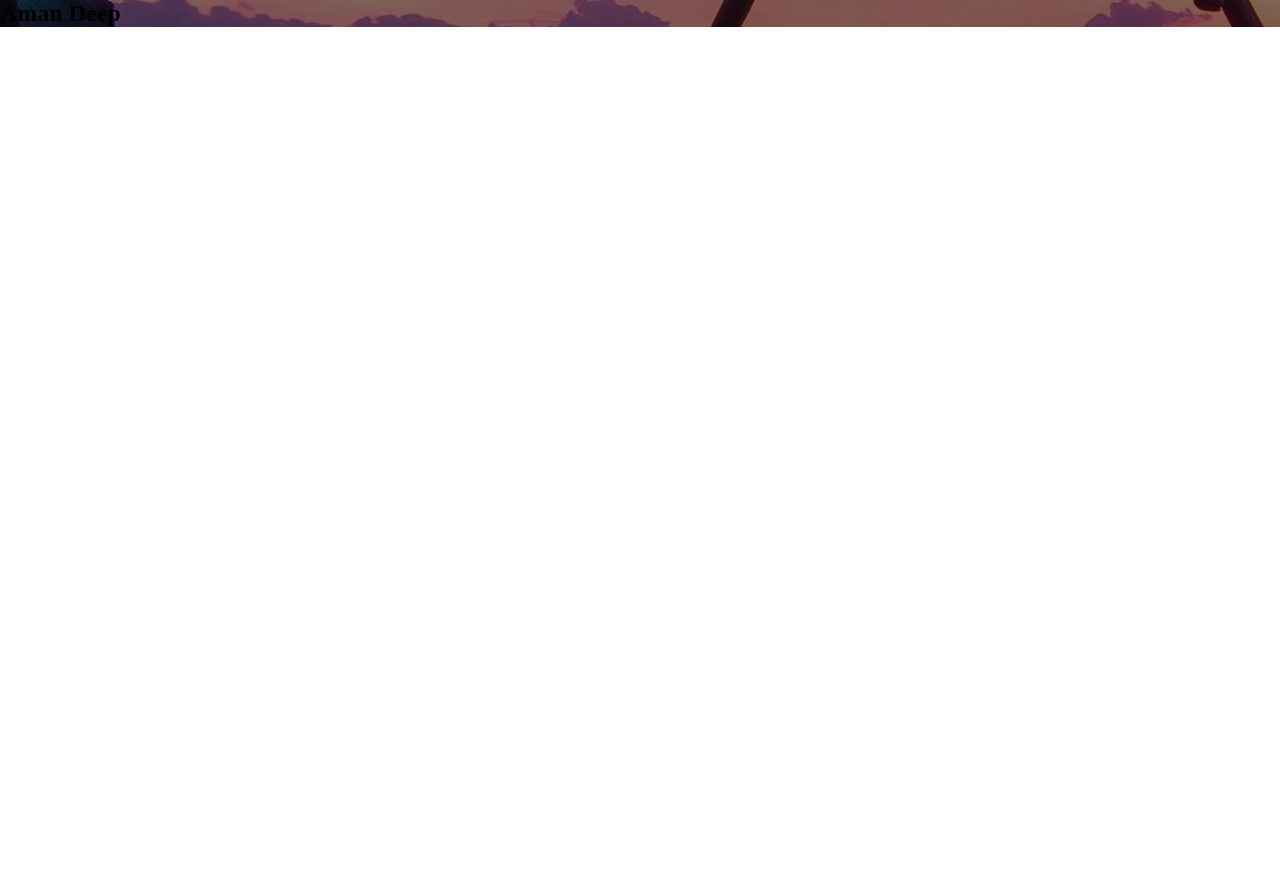
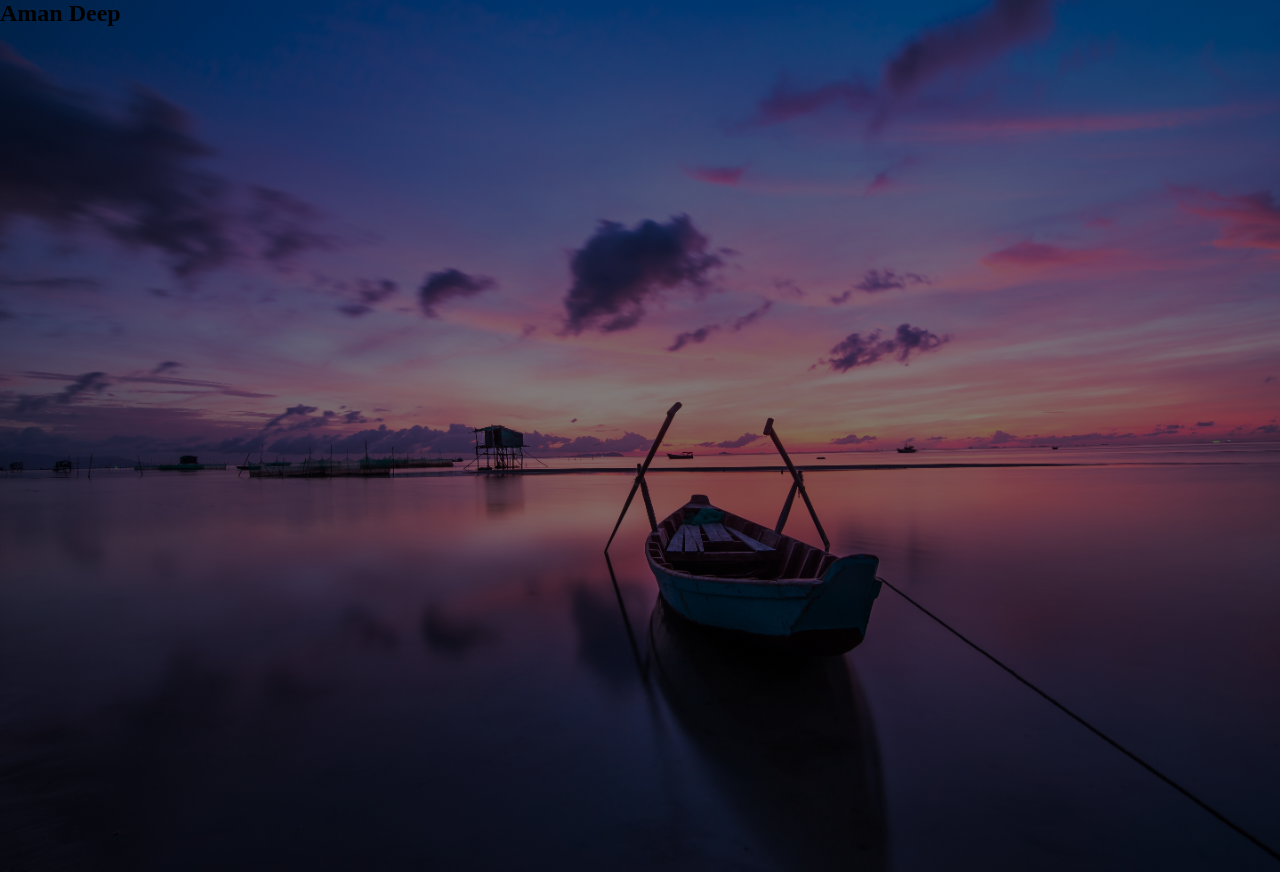
Before and after one commit to Amandeep32/Login_Clone-, a plain HTML site: page index.html in a window 1280 px wide. Before the commit the page ends 800 px from the top, so only its background shows below. Drawn offline with Linux system fonts and the light colour scheme.

Commit message:
Update style.css

```diff
--- a/style.css
+++ b/style.css
@@ -8,6 +8,6 @@
     width: 100%;
     background: linear-gradient(to top, rgba(0,0,0,0.5)50%,rgba(0,0,0,0.5)50% ),url(sunrise-1014712.jpg);
     background-position: center;
-/*     background-size: cover;
-    height: 109vh; */
+    background-size: cover;
+    height: 109vh;
 }
```
